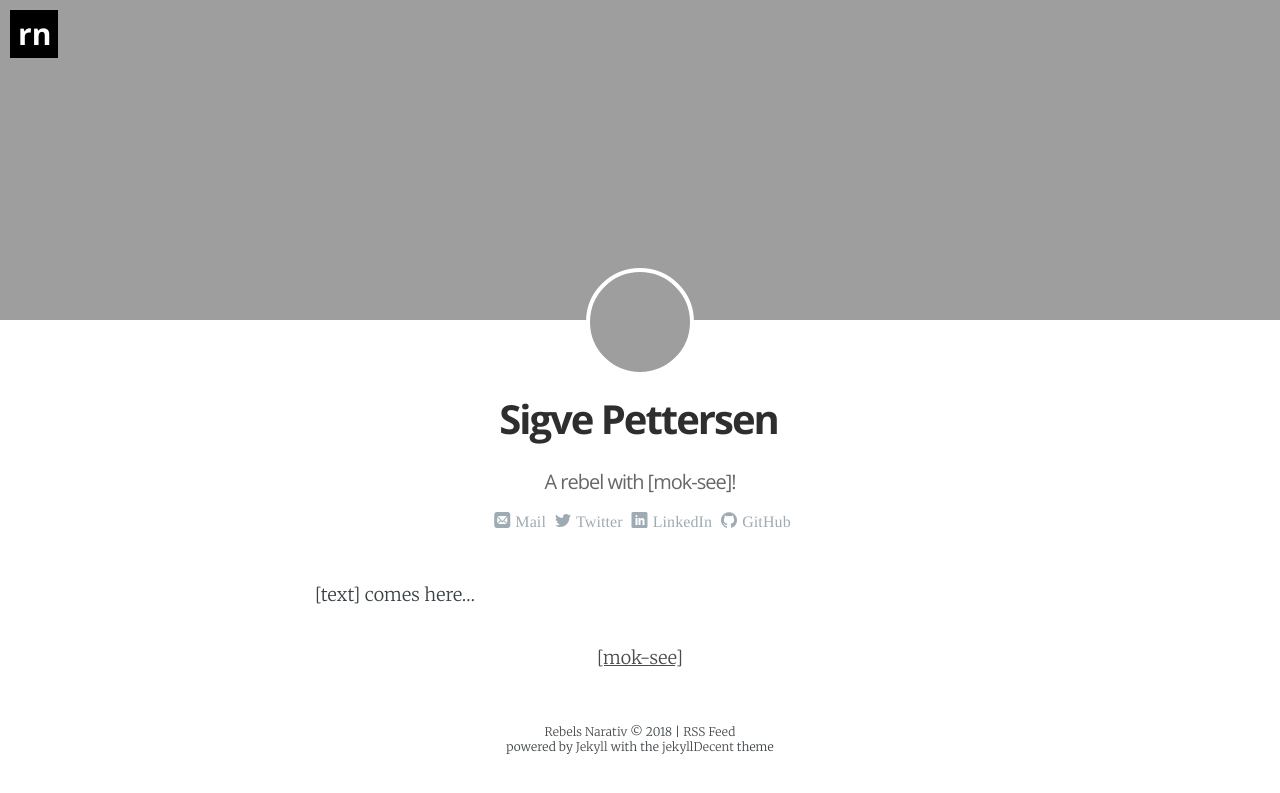
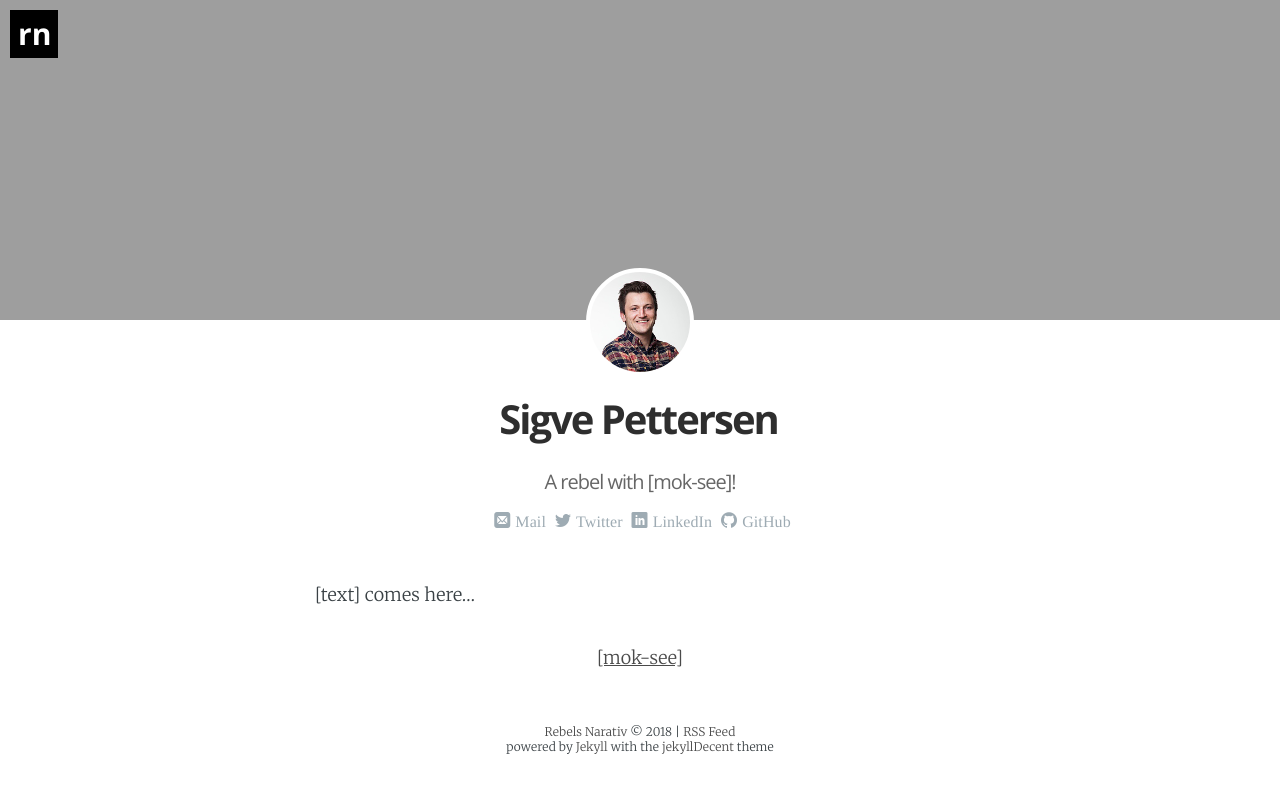
Before and after one commit to mok-see/mok-see.github.io, a Jekyll site: the page built from _pages/about.md, in a window 1280 px wide. Shown: the top 793 px of the page. Built offline with Jekyll 4.4.1, drawn with Linux system fonts in a browser that asks for light colours; some web fonts are replaced.

Commit message:
updates to theme

```diff
--- a/_data/authors.yml
+++ b/_data/authors.yml
@@ -36,8 +36,8 @@ rnarativ:
 rnsigve:
   initial:  rnsigve
   name: "Sigve Pettersen"
-  cover:  /assets/Picture1.jpg
-  picture:  /assets/sigvepettersen.jpg
+  cover:  /assets/Picture1.png
+  picture:  /assets/sigvepettersen2.jpg
   bio:  A rebel with [mok-see]!
   location: Norway
   email:  "sigve@mok-see.com"
```
Also changed, not shown: assets/sigvepettersen2.jpg (added), sigvepettersen2.jpg (added).
